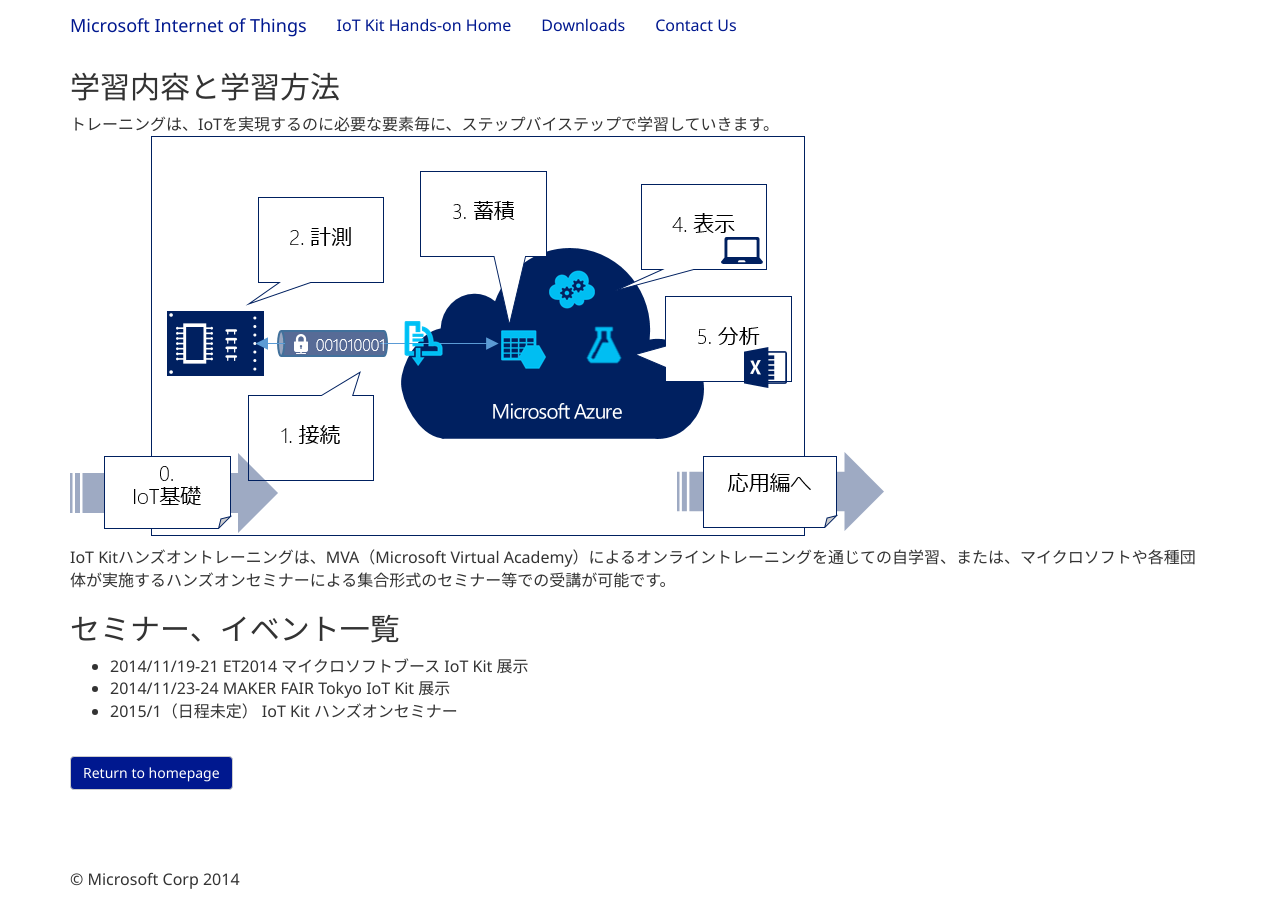
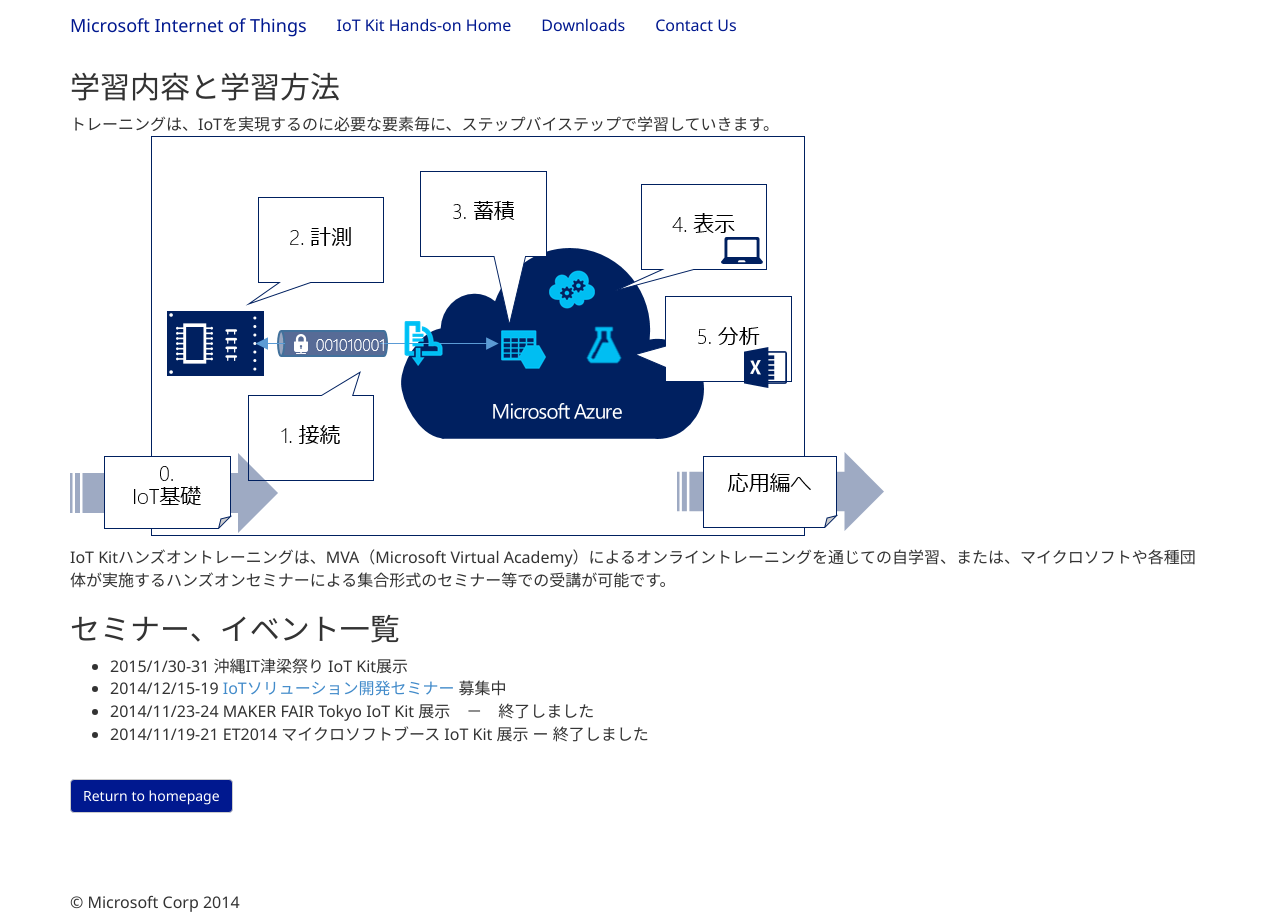
Before and after one commit to ms-iotkithol-jp/ms-iotkithol-jp.github.io, a Jekyll site: the page built from HowToLearn.md, in a window 1280 px wide and 924 px high. Built offline with Jekyll 4.4.1, drawn with Linux system fonts in a browser that asks for light colours; nearby versions of some CDN libraries.

Commit message:
公開20141130

```diff
--- a/HowToLearn.md
+++ b/HowToLearn.md
@@ -13,9 +13,10 @@
 
 ## セミナー、イベント一覧
 
-* 2014/11/19-21 ET2014 マイクロソフトブース IoT Kit 展示
-* 2014/11/23-24 MAKER FAIR Tokyo IoT Kit 展示
-* 2015/1（日程未定） IoT Kit ハンズオンセミナー
+* 2015/1/30-31 沖縄IT津梁祭り IoT Kit展示
+* 2014/12/15-19 [IoTソリューション開発セミナー](http://www.microsoft.com/ja-jp/mic/seminar/iot_ml.aspx) 募集中
+* 2014/11/23-24 MAKER FAIR Tokyo IoT Kit 展示　－　終了しました
+* 2014/11/19-21 ET2014 マイクロソフトブース IoT Kit 展示 ー 終了しました
 
 
 <br/>
--- a/index.htm
+++ b/index.htm
@@ -67,7 +67,7 @@
         <p>
 			<span class="sub_toppage">IoT 実践に必要なスキルを獲得!!<br/>
             本物のセンサー搭載ハードウェア（.NET Micro Framework）と<br/>クラウド（Microsoft Azure）で、ソフトウェアを<br/>Visual Studioで開発しながら、体系的に開発スキルを獲得。<br/>
-            ※ 只今準備中 11月公開予定 ※</span>
+            ※ 学習コンテンツ公開開始‼ Step3蓄積まで公開中 ※</span>
         </p>
       </div>
     </div>
```
Also changed, not shown: LetsBegin.md (+4 -0 lines), Prepare.md (+1 -1 lines).
